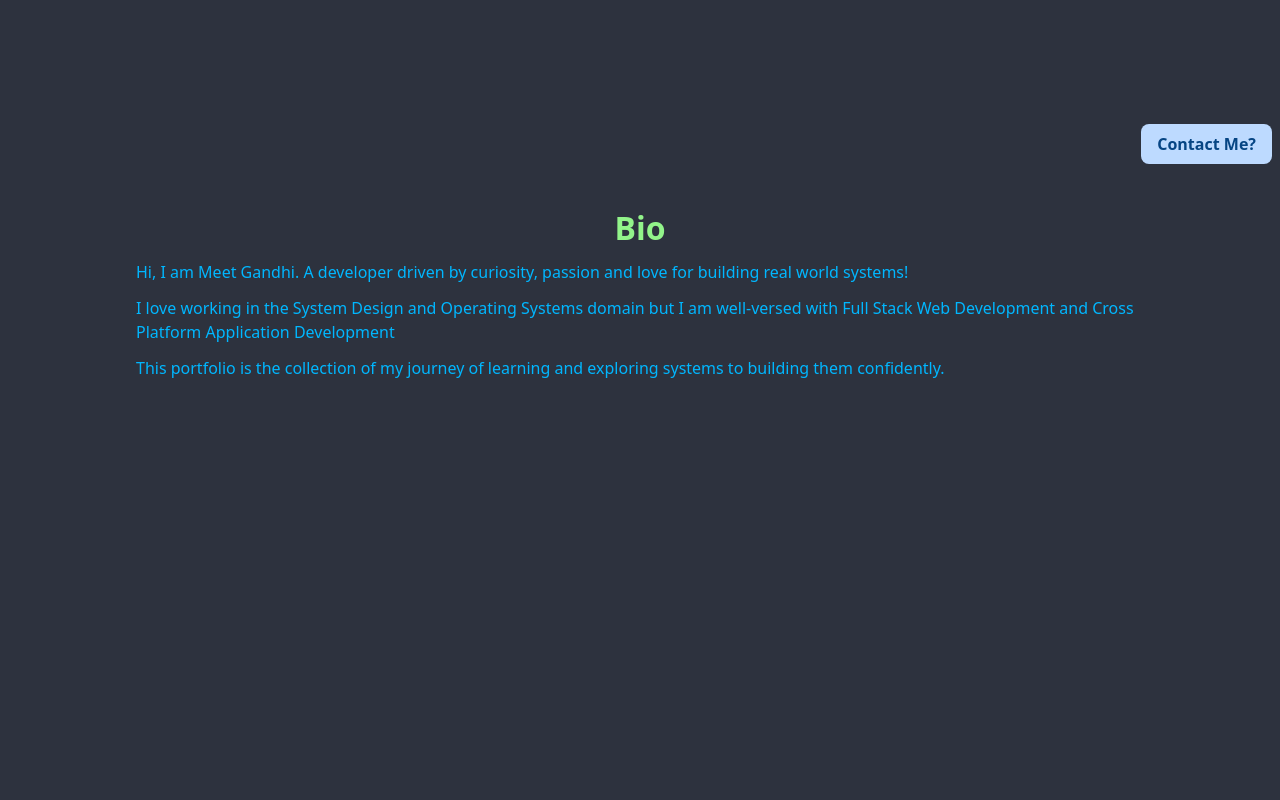
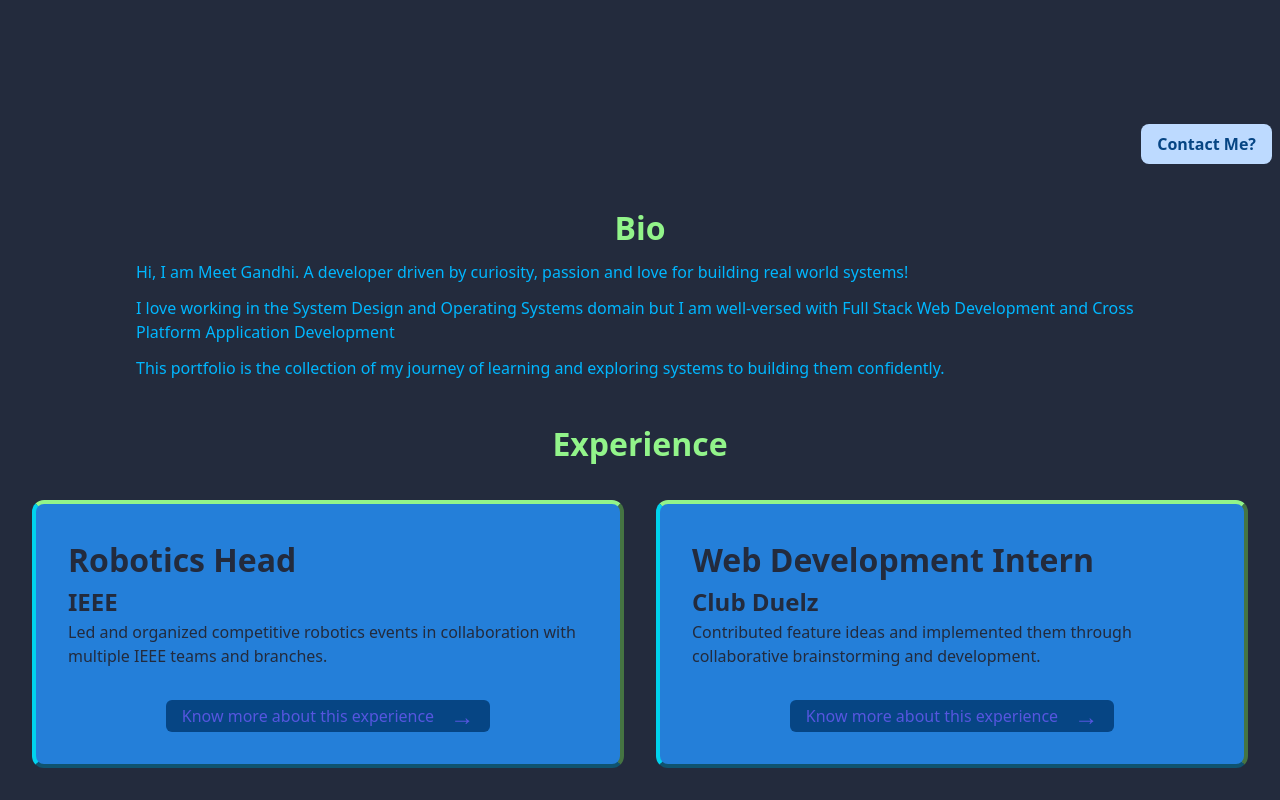
Before and after one commit to meet-dharmesh-gandhi/My-Portfolio, a SvelteKit app in the folder frontend/: page / in a window 1280 px wide. Shown: the part 628-1428 px from the top of the page. Before the commit the page ends 1048 px from the top, so only its background shows below. Built offline with nearby package versions, Linux system fonts and the light colour scheme.

Commit message:
feat: created the experience section

```diff
--- /dev/null
+++ b/frontend/src/lib/components/home/Experience.svelte
@@ -0,0 +1,51 @@
+<script lang="ts">
+	import "$lib/components/home/experience.css";
+
+	interface Experience {
+		role: string,
+		org?: string;
+		description?: string;
+		redirect?: string;
+	}
+
+    let experiences: Experience[] = [
+        {
+            role: 'Robotics Head',
+            org: 'IEEE',
+            description: 'Led and organized competitive robotics events in collaboration with multiple IEEE teams and branches.',
+			redirect: '/',
+		},
+        {
+            role: 'Web Development Intern',
+            org: 'Club Duelz',
+            description: 'Contributed feature ideas and implemented them through collaborative brainstorming and development.',
+			redirect: '/',
+		},
+    ];
+</script>
+
+<section class="flex flex-col justify-center items-center">
+	<h1 class="text-(--green)">Experience</h1>
+	<article class="grid grid-cols-2 gap-8 p-8">
+		{#each experiences as experience}
+			<div
+				class="flex flex-col bg-(--blue) rounded-xl w-fit p-8 text-(--black) border-4 g-dg-btg-md-border"
+			>
+				<h1>{experience.role}</h1>
+				{#if experience.org}
+					<h2>{experience.org}</h2>
+				{/if}
+				{#if experience.description}
+					<p>{experience.description}</p>
+				{/if}
+				<a
+					href={experience.redirect ?? '/'}
+					class="view-experience-btn flex justify-center items-center self-center gap-4 bg-(--dark-blue) rounded-md text-(--white) w-fit px-4 cursor-pointer mt-8"
+				>
+					Know more about this experience
+					<span class="text-2xl"> &rarr; </span>
+				</a>
+			</div>
+		{/each}
+	</article>
+</section>
--- /dev/null
+++ b/frontend/src/lib/components/home/experience.css
@@ -0,0 +1,14 @@
+.view-experience-btn {
+	transition: all 200ms ease-in-out 5ms;
+	text-decoration: none;
+
+	&:visited,
+	&:active {
+		color: var(--white);
+	}
+
+	&:hover {
+		gap: 1.5rem;
+		transform: scale(105%);
+	}
+}
--- a/frontend/src/routes/+page.svelte
+++ b/frontend/src/routes/+page.svelte
@@ -1,9 +1,11 @@
 <script>
 	import Hero from "$lib/components/home/Hero.svelte";
 	import Intro from "$lib/components/home/Intro.svelte";
+	import Experience from "$lib/components/home/Experience.svelte";
 </script>
 
 <main>
 	<Hero />
 	<Intro />
+	<Experience />
 </main>
--- a/frontend/src/routes/layout.css
+++ b/frontend/src/routes/layout.css
@@ -22,11 +22,22 @@
 	--pink: #f45b85;
 	--maroon: #b71a54;
 	--grey: #a5abbd;
-	--black: #2d323e;
+	--black: #232b3d;
+	--complmentary-black: #203244;
 	--white: #bddaff;
 	--glass-white: #9fc8ff74;
 	--pure-white: white;
 	--pure-black: black;
+}
+
+/*
+g-dg-btg-md = green-dark_green-blue_tint_green-medium_blue
+*/
+.g-dg-btg-md-border {
+	border-top-color: var(--green);
+	border-right-color: var(--dark-green);
+	border-left-color: var(--blue-tint-green);
+	border-bottom-color: var(--medium-blue);
 }
 
 body {
```
